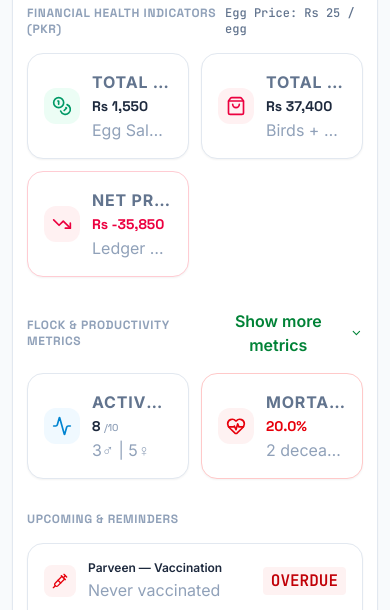
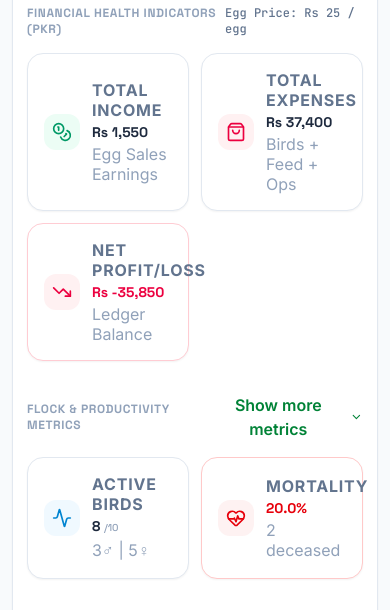
Before and after one commit to U-sman/flock_farm, a React (Vite) app: page / in a window 390 px wide. Shown: the part 526-1136 px from the top of the page. Built offline with nearby package versions, Linux system fonts and the light colour scheme; no server answers.

Commit message:
Fix truncated labels on Dashboard cards

```diff
--- a/src/components/Dashboard.tsx
+++ b/src/components/Dashboard.tsx
@@ -254,9 +254,9 @@ export default function Dashboard({
               <Coins className="w-5 h-5 sm:w-6 sm:h-6" />
             </div>
             <div className="min-w-0">
-              <p className="text-2xs sm:text-xs text-slate-500 font-bold uppercase tracking-wider truncate">Total Income</p>
+              <p className="text-2xs sm:text-xs text-slate-500 font-bold uppercase tracking-wider leading-tight">Total Income</p>
               <h4 className="text-sm sm:text-xl font-bold font-mono text-slate-800 mt-0.5 truncate">Rs {totalIncome.toLocaleString()}</h4>
-              <p className="text-4xs sm:text-3xs text-slate-400 mt-0.5 truncate">Egg Sales Earnings</p>
+              <p className="text-4xs sm:text-3xs text-slate-400 mt-0.5 leading-tight">Egg Sales Earnings</p>
             </div>
           </div>
 
@@ -266,9 +266,9 @@ export default function Dashboard({
               <ShoppingBag className="w-5 h-5 sm:w-6 sm:h-6" />
             </div>
             <div className="min-w-0">
-              <p className="text-2xs sm:text-xs text-slate-500 font-bold uppercase tracking-wider truncate">Total Expenses</p>
+              <p className="text-2xs sm:text-xs text-slate-500 font-bold uppercase tracking-wider leading-tight">Total Expenses</p>
               <h4 className="text-sm sm:text-xl font-bold font-mono text-slate-800 mt-0.5 truncate">Rs {totalExpense.toLocaleString()}</h4>
-              <p className="text-4xs sm:text-3xs text-slate-400 mt-0.5 truncate">Birds + Feed + Ops</p>
+              <p className="text-4xs sm:text-3xs text-slate-400 mt-0.5 leading-tight">Birds + Feed + Ops</p>
             </div>
           </div>
 
@@ -282,11 +282,11 @@ export default function Dashboard({
               {netProfitLoss >= 0 ? <TrendingUp className="w-5 h-5 sm:w-6 sm:h-6" /> : <TrendingDown className="w-5 h-5 sm:w-6 sm:h-6" />}
             </div>
             <div className="min-w-0">
-              <p className="text-2xs sm:text-xs text-slate-500 font-bold uppercase tracking-wider truncate">Net Profit/Loss</p>
+              <p className="text-2xs sm:text-xs text-slate-500 font-bold uppercase tracking-wider leading-tight">Net Profit/Loss</p>
               <h4 className={`text-sm sm:text-xl font-bold font-mono mt-0.5 truncate ${netProfitLoss >= 0 ? 'text-emerald-600' : 'text-rose-600'}`}>
                 {netProfitLoss >= 0 ? '+' : ''}Rs {netProfitLoss.toLocaleString()}
               </h4>
-              <p className="text-4xs sm:text-3xs text-slate-400 mt-0.5 truncate">Ledger Balance</p>
+              <p className="text-4xs sm:text-3xs text-slate-400 mt-0.5 leading-tight">Ledger Balance</p>
             </div>
           </div>
 
@@ -297,11 +297,11 @@ export default function Dashboard({
                 <Percent className="w-5 h-5 sm:w-6 sm:h-6" />
               </div>
               <div className="min-w-0">
-                <p className="text-2xs sm:text-xs text-slate-500 dark:text-slate-400 font-bold uppercase tracking-wider truncate">ROI %</p>
+                <p className="text-2xs sm:text-xs text-slate-500 dark:text-slate-400 font-bold uppercase tracking-wider leading-tight">ROI %</p>
                 <h4 className={`text-sm sm:text-xl font-bold font-mono mt-0.5 truncate ${roiPercent >= 0 ? 'text-violet-600 dark:text-violet-400' : 'text-rose-600 dark:text-rose-400'}`}>
                   {roiPercent.toFixed(1)}%
                 </h4>
-                <p className="text-4xs sm:text-3xs text-slate-400 dark:text-slate-500 mt-0.5 truncate font-medium italic">High Gain Ratio</p>
+                <p className="text-4xs sm:text-3xs text-slate-400 dark:text-slate-500 mt-0.5 leading-tight font-medium italic">High Gain Ratio</p>
               </div>
             </div>
           )}
@@ -334,7 +334,7 @@ export default function Dashboard({
               <Activity className="w-5 h-5 sm:w-6 sm:h-6" />
             </div>
             <div className="min-w-0">
-              <p className="text-2xs sm:text-xs text-slate-500 font-bold uppercase tracking-wider truncate">Active Birds</p>
+              <p className="text-2xs sm:text-xs text-slate-500 font-bold uppercase tracking-wider leading-tight">Active Birds</p>
               <h4 className="text-sm sm:text-xl font-bold font-mono text-slate-800 mt-0.5 truncate">
                 {activeBirdsCount} <span className="text-[10px] sm:text-xs text-slate-400 font-normal">/{totalBirdsCount}</span>
               </h4>
@@ -354,11 +354,11 @@ export default function Dashboard({
               <HeartPulse className="w-5 h-5 sm:w-6 sm:h-6" />
             </div>
             <div className="min-w-0">
-              <p className="text-2xs sm:text-xs text-slate-500 font-bold uppercase tracking-wider truncate">Mortality</p>
+              <p className="text-2xs sm:text-xs text-slate-500 font-bold uppercase tracking-wider leading-tight">Mortality</p>
               <h4 className={`text-sm sm:text-xl font-bold font-mono mt-0.5 truncate ${showHighMortality ? 'text-red-600' : 'text-slate-800'}`}>
                 {mortalityRatePercent.toFixed(1)}%
               </h4>
-              <p className="text-4xs sm:text-3xs text-slate-400 mt-0.5 truncate">{deadBirdsCount} deceased birds</p>
+              <p className="text-4xs sm:text-3xs text-slate-400 mt-0.5 leading-tight">{deadBirdsCount} deceased</p>
             </div>
           </div>
 
@@ -369,9 +369,9 @@ export default function Dashboard({
                 <Egg className="w-5 h-5 sm:w-6 sm:h-6" />
               </div>
               <div className="min-w-0">
-                <p className="text-2xs sm:text-xs text-slate-500 font-bold uppercase tracking-wider truncate">Avg Eggs/Hen</p>
+                <p className="text-2xs sm:text-xs text-slate-500 font-bold uppercase tracking-wider leading-tight">Avg Eggs/Hen</p>
                 <h4 className="text-sm sm:text-xl font-bold font-mono text-slate-800 mt-0.5 truncate">{avgEggsPerHenPerDay.toFixed(2)}</h4>
-                <p className="text-4xs sm:text-3xs text-slate-400 mt-0.5 truncate">{activeFemaleBirdsCount} hens laying</p>
+                <p className="text-4xs sm:text-3xs text-slate-400 mt-0.5 leading-tight">{activeFemaleBirdsCount} hens laying</p>
               </div>
             </div>
           )}
@@ -383,9 +383,9 @@ export default function Dashboard({
                 <Egg className="w-5 h-5 sm:w-6 sm:h-6" />
               </div>
               <div className="min-w-0">
-                <p className="text-2xs sm:text-xs text-slate-500 font-bold uppercase tracking-wider truncate">Total Eggs</p>
+                <p className="text-2xs sm:text-xs text-slate-500 font-bold uppercase tracking-wider leading-tight">Total Eggs</p>
                 <h4 className="text-sm sm:text-xl font-bold font-mono text-slate-800 mt-0.5 truncate">{totalEggsCollected}</h4>
-                <p className="text-4xs sm:text-3xs text-slate-400 mt-0.5 truncate">{uniqueDaysCount} logging days</p>
+                <p className="text-4xs sm:text-3xs text-slate-400 mt-0.5 leading-tight">{uniqueDaysCount} logging days</p>
               </div>
             </div>
           )}
@@ -397,9 +397,9 @@ export default function Dashboard({
                 <Coins className="w-5 h-5 sm:w-6 sm:h-6" />
               </div>
               <div className="min-w-0">
-                <p className="text-2xs sm:text-xs text-slate-500 font-bold uppercase tracking-wider truncate">Cost per Egg</p>
+                <p className="text-2xs sm:text-xs text-slate-500 font-bold uppercase tracking-wider leading-tight">Cost/Egg</p>
                 <h4 className="text-sm sm:text-xl font-bold font-mono text-slate-800 mt-0.5 truncate">Rs {costPerEggValue.toFixed(2)}</h4>
-                <p className="text-4xs sm:text-3xs text-slate-400 mt-0.5 truncate">Total expense ÷ eggs collected</p>
+                <p className="text-4xs sm:text-3xs text-slate-400 mt-0.5 leading-tight">Cost/egg</p>
               </div>
             </div>
           )}
@@ -411,9 +411,9 @@ export default function Dashboard({
                 <DollarSign className="w-5 h-5 sm:w-6 sm:h-6" />
               </div>
               <div className="min-w-0">
-                <p className="text-2xs sm:text-xs text-slate-500 font-bold uppercase tracking-wider truncate">Cost per Bird</p>
+                <p className="text-2xs sm:text-xs text-slate-500 font-bold uppercase tracking-wider leading-tight">Cost/Bird</p>
                 <h4 className="text-sm sm:text-xl font-bold font-mono text-slate-800 mt-0.5 truncate">Rs {costPerBirdValue.toFixed(0)}</h4>
-                <p className="text-4xs sm:text-3xs text-slate-400 mt-0.5 truncate">Total expense ÷ active birds</p>
+                <p className="text-4xs sm:text-3xs text-slate-400 mt-0.5 leading-tight">Cost/bird</p>
               </div>
             </div>
           )}
```
